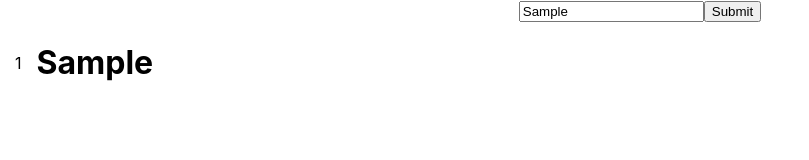
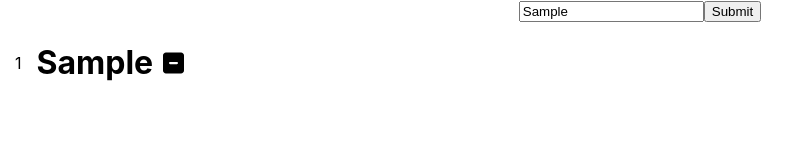
Before and after one commit to Zadag/react-todo, a React (Create React App) app: page / in a window 1280 px wide. Both pictures are taken after typing "Sample" into the empty fields and a click on the button "Submit". Shown: the top 160 px of the page, without its empty margins (0-809 px from the left). Built offline with nearby package versions, Linux system fonts and the light colour scheme.

Commit message:
adds fontawesome icon

```diff
--- a/package.json
+++ b/package.json
@@ -3,6 +3,9 @@
   "version": "0.1.0",
   "private": true,
   "dependencies": {
+    "@fortawesome/fontawesome-svg-core": "^6.2.1",
+    "@fortawesome/free-solid-svg-icons": "^6.2.1",
+    "@fortawesome/react-fontawesome": "^0.2.0",
     "@testing-library/jest-dom": "^5.16.5",
     "@testing-library/react": "^13.4.0",
     "@testing-library/user-event": "^13.5.0",
--- a/src/App.css
+++ b/src/App.css
@@ -5,6 +5,11 @@
 .App-logo {
   height: 40vmin;
   pointer-events: none;
+}
+
+.delete-icon {
+  height: 1.5rem;
+  margin-left: 10px;
 }
 
 .tasks-container {
--- a/src/components/Overview.js
+++ b/src/components/Overview.js
@@ -1,4 +1,6 @@
 import React from "react";
+import { FontAwesomeIcon } from "@fortawesome/react-fontawesome";
+import { faSquareMinus } from "@fortawesome/free-solid-svg-icons";
 
 const Overview = ({ tasks }) => {
   return tasks.map((task, index) => {
@@ -6,6 +8,7 @@
       <div className="task" key={task.id}>
         <label>{index + 1}</label>
         <h1 key={task.id}>{task.text}</h1>
+        <FontAwesomeIcon className="delete-icon" icon={faSquareMinus} />
       </div>
     );
   });
```
Also changed, not shown: 1 other file (tests, documents, lock files or other folders).
